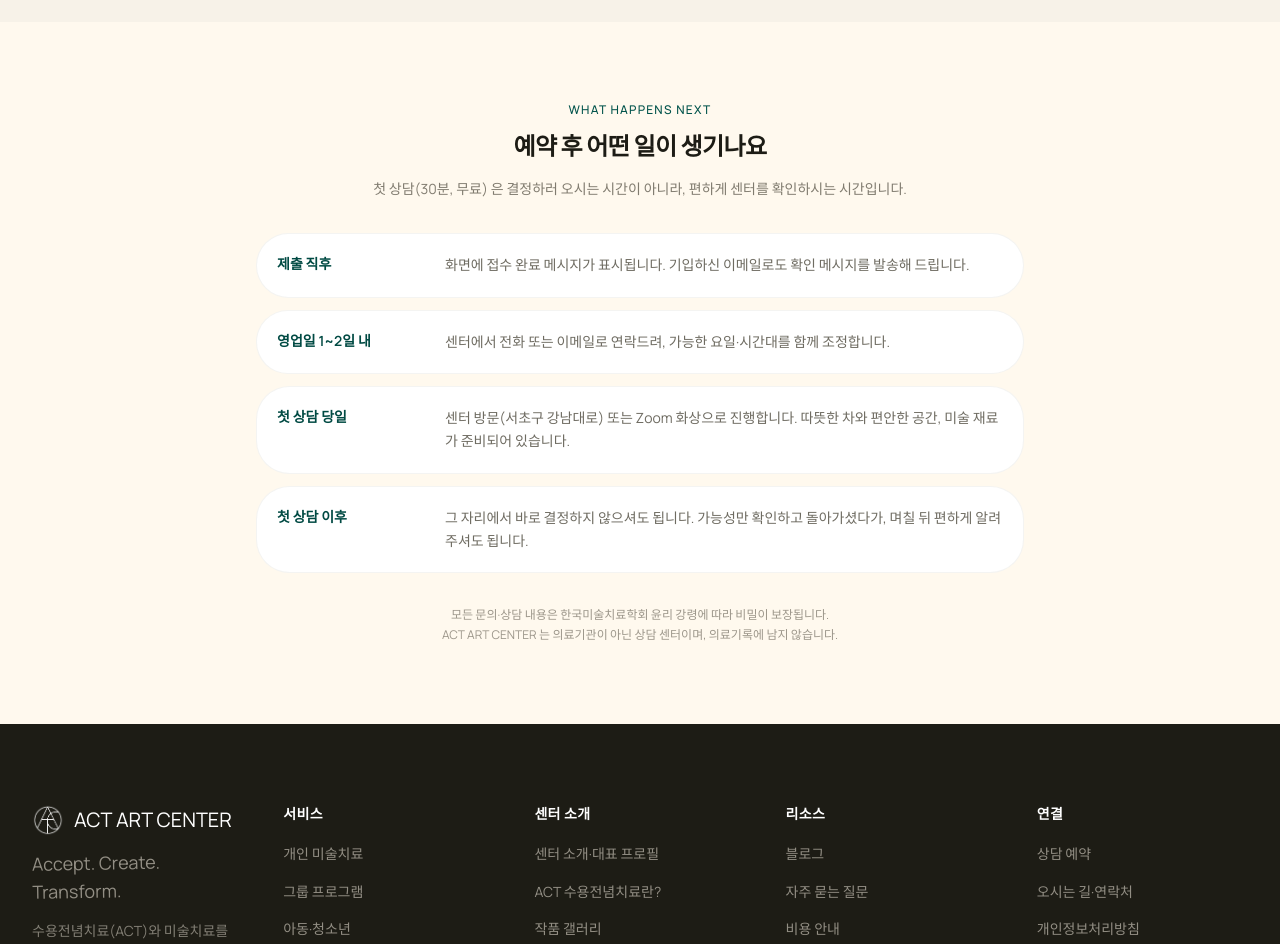
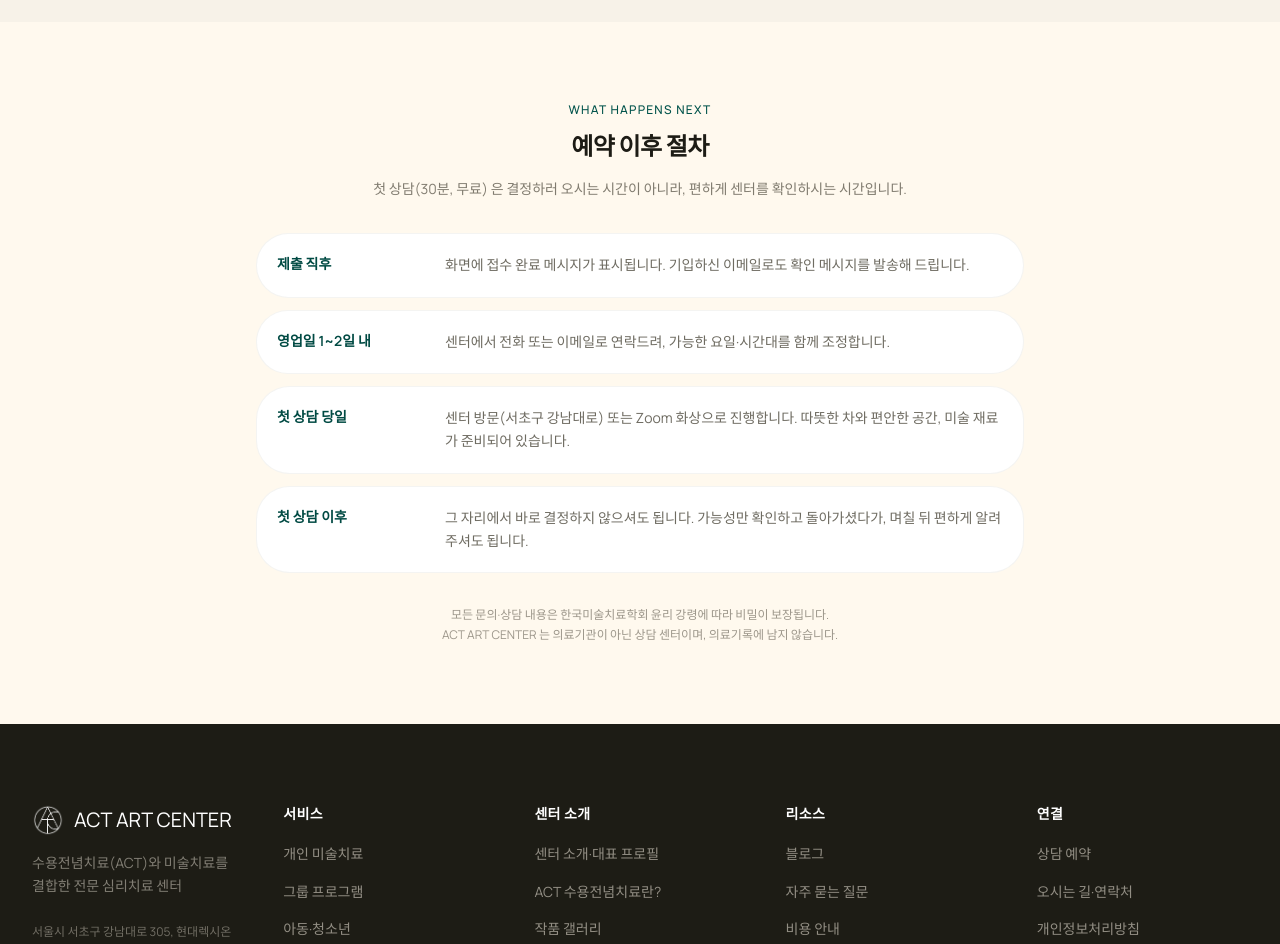
Before and after one commit to act-art-center/actartcenter.com, a Next.js app: page /booking in a window 1280 px wide. Shown: the part 2460-3404 px from the top of the page. Built offline with nearby package versions, Linux system fonts and the light colour scheme.

Commit message:
fix: simplify footer and booking copy

```diff
--- a/src/app/booking/page.tsx
+++ b/src/app/booking/page.tsx
@@ -297,7 +297,7 @@ export default function BookingPage() {
         </Container>
       </SectionWrapper>
 
-      {/* 예약 후 어떤 일이 생기나요 — success scenario */}
+      {/* 예약 이후 절차 — success scenario */}
       <SectionWrapper bg="paper" className="py-16 lg:py-20">
         <Container>
           <div className="max-w-3xl mx-auto">
@@ -305,7 +305,7 @@ export default function BookingPage() {
               What Happens Next
             </p>
             <h2 className="text-night text-xl lg:text-2xl font-bold tracking-tight text-center">
-              예약 후 어떤 일이 생기나요
+              예약 이후 절차
             </h2>
             <p className="mt-4 text-charcoal/70 text-sm leading-relaxed text-center">
               첫 상담(30분, 무료) 은 결정하러 오시는 시간이 아니라, 편하게 센터를 확인하시는 시간입니다.
--- a/src/components/layout/Footer.tsx
+++ b/src/components/layout/Footer.tsx
@@ -7,7 +7,6 @@ import {
   CONTACT,
   RESOURCE_LINKS,
   SERVICES_ALL,
-  SITE_TAGLINE,
 } from "@/lib/constants";
 
 /**
@@ -35,12 +34,6 @@ export function Footer() {
               <Logo className="w-8 h-8" invert />
               <span className="font-[var(--font-display)] text-xl">ACT ART CENTER</span>
             </Link>
-            <p
-              className="mt-3 text-stone/70 font-[var(--font-accent)] text-lg"
-              style={{ transform: "rotate(-1deg)" }}
-            >
-              {SITE_TAGLINE}
-            </p>
             <p className="mt-4 text-sm text-stone/60 max-w-[28ch] leading-relaxed">
               수용전념치료(ACT)와 미술치료를 결합한 전문 심리치료 센터
             </p>
```
